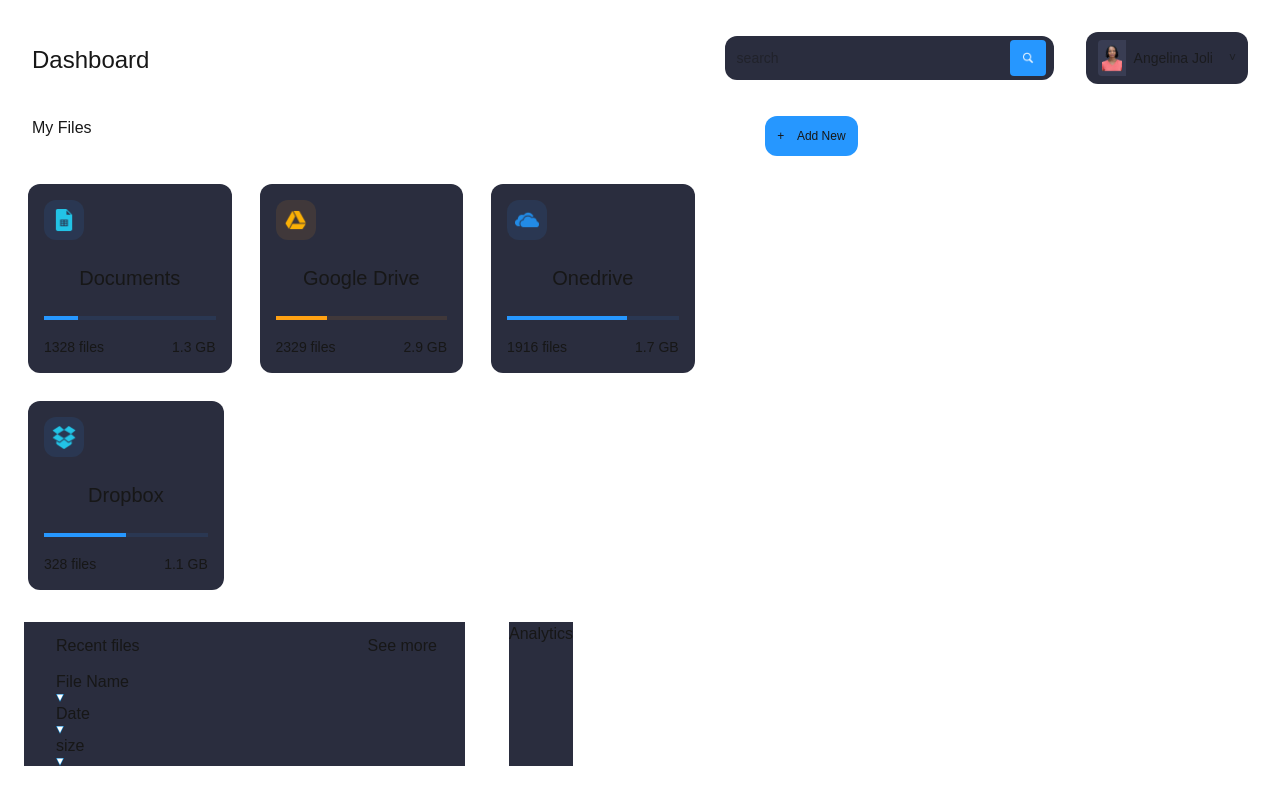
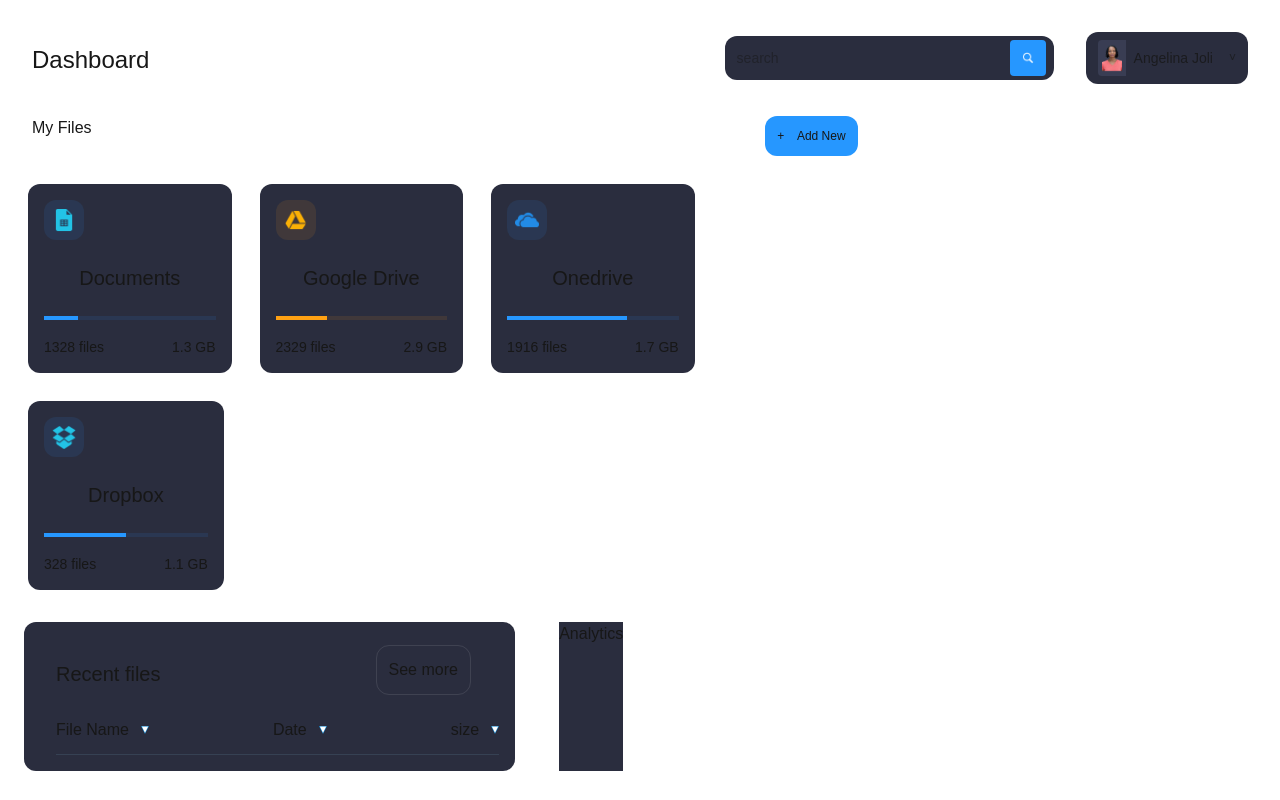
Before and after one commit to B-N-F-OPS/relay, a Next.js app: page /Dashboard/Storage in a window 1280 px wide. Built offline with nearby package versions, Linux system fonts and the light colour scheme.

Commit message:
new updates

```diff
--- a/app/Dashboard/Storage/componenets/filesList.jsx
+++ b/app/Dashboard/Storage/componenets/filesList.jsx
@@ -3,24 +3,34 @@ import dropDown from "@/public/down-arrow.png"
 
 export default function FilesList() {
     return(
-        <main className="bg-[#2A2D3E] overflow-y-auto pl-8 pr-4">
+        <main className="bg-[#2A2D3E] overflow-y-auto pl-8 pr-4 rounded-xl">
 
             <div className="flex flex-row gap-54 items-center">
-                <p>Recent files</p>
-                <button className="p-3">See more</button>
+                <p className="mt-7 mb-5 text-xl">Recent files</p>
+                <button className="p-3 mb-6 outline-1 outline-white/10 mt-6 rounded-xl">See more</button>
             </div>
 
+            <nav className="flex flex-row gap-31 border-b border-gray-700 border-opacity-1 mb-4">
+
+                <div className="sharedNavs">
                     <p>File Name</p>
-            <Image src={dropDown} alt="Drop down icon"
+                    <Image src={dropDown} alt="Dropdown icon"
                         className="w-2 h-2"/>
+                </div>
 
+                <div className="sharedNavs">
                     <p>Date</p>
                     <Image src={dropDown} alt="Drop down icon"
                         className="w-2 h-2"/>
+                </div>
 
+                <div className="sharedNavs">
                     <p>size</p>
                     <Image src={dropDown} alt="Drop down icon"
                         className="w-2 h-2"/>
+                </div>
+            </nav>
+
 
         </main>
     )
--- a/app/globals.css
+++ b/app/globals.css
@@ -30,9 +30,17 @@ body {
 }
 
 .icons{
-  @apply w-5 h-5
+  @apply w-5 h-5;
 }
 
 .clicked{
-  @apply bg-[#2697FF]
+  background-color: #2697FF;
 }
+
+.sharedNavs{
+  display: flex;
+  flex-direction: row;
+  gap: 12px;
+  align-items: center;
+  margin-bottom: 12px;
+}
```
Lines whose indentation alone changed are shown as unchanged.
